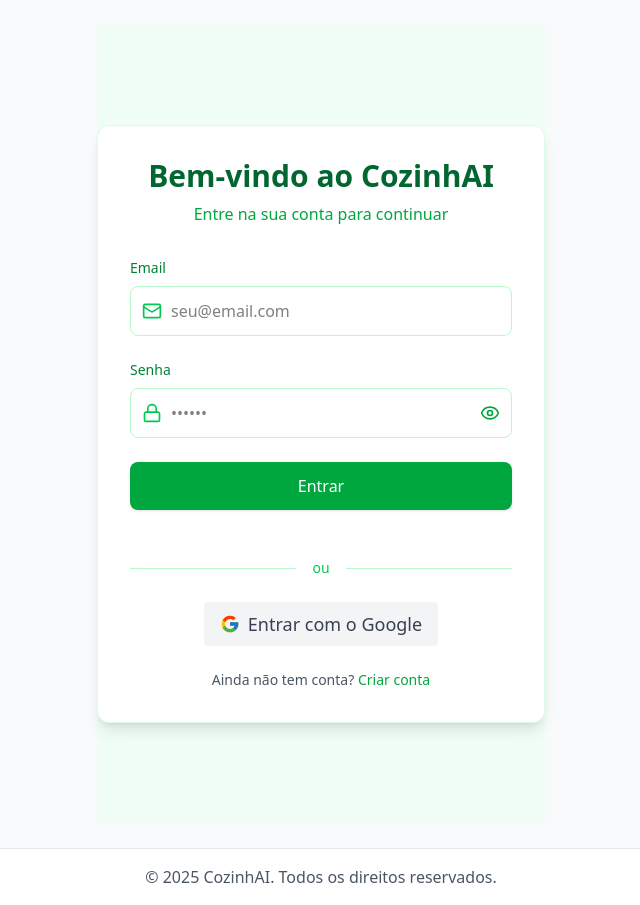
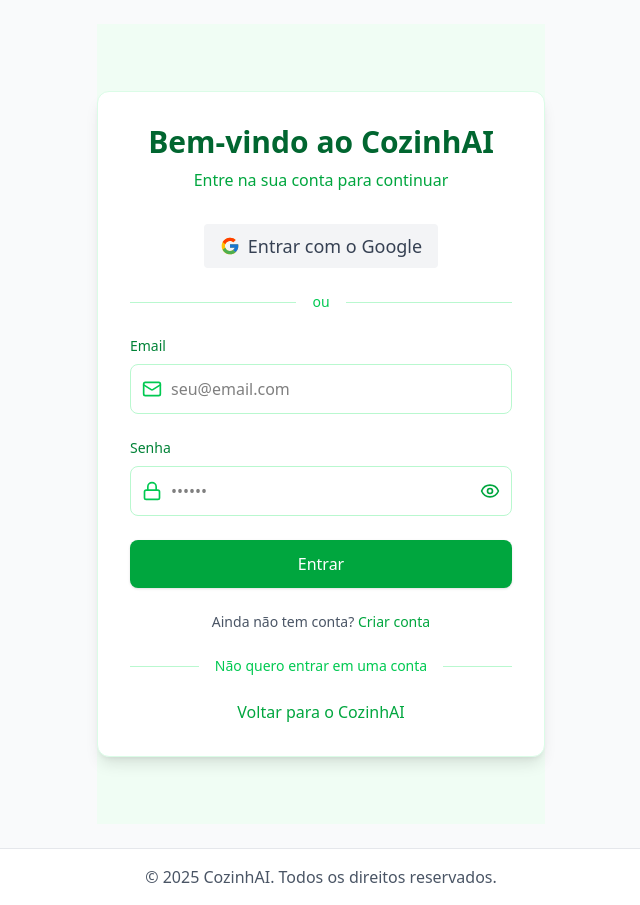
Before and after one commit to GerenciamentoCozinhAI/cozinhAI, a React (Vite) app in the folder frontend/: page /login in a window 1280 px wide. Shown: the whole page, without its empty margins (319-959 px from the left). Built offline with nearby package versions, Linux system fonts and the light colour scheme; no server answers.

Commit message:
Feat: CozinhAI Almost complete layout

```diff
--- a/frontend/src/components/auth/LoginForm.tsx
+++ b/frontend/src/components/auth/LoginForm.tsx
@@ -46,6 +46,15 @@
           </div>
         )}
 
+        <div className="flex justify-center">
+          <GoogleButton />
+        </div>
+
+        <div className="relative flex items-center justify-center mt-6">
+          <div className="border-t border-green-200 absolute w-full"></div>
+          <div className="bg-white px-4 relative text-green-500 text-sm">ou</div>
+        </div>
+
         <div className="space-y-2">
           <label className="block text-sm font-medium text-green-700">Email</label>
           <div className="relative">
@@ -92,15 +101,6 @@
           Entrar
         </button>
 
-        <div className="relative flex items-center justify-center mt-6">
-          <div className="border-t border-green-200 absolute w-full"></div>
-          <div className="bg-white px-4 relative text-green-500 text-sm">ou</div>
-        </div>
-
-        <div className="flex justify-center">
-          <GoogleButton />
-        </div>
-
         <p className="text-sm text-center text-gray-600">
           Ainda não tem conta?{" "}
           <a
@@ -110,6 +110,20 @@
             Criar conta
           </a>
         </p>
+
+        <div className="relative flex items-center justify-center mt-6">
+          <div className="border-t border-green-200 absolute w-full"></div>
+          <div className="bg-white px-4 relative text-green-500 text-sm">Não quero entrar em uma conta</div>
+        </div>
+
+        <div className="text-center mt-4">
+          <a
+            href="/home"
+            className="text-green-600 font-medium hover:text-green-800 hover:underline transition-colors"
+          >
+            Voltar para o CozinhAI
+          </a>
+        </div>
       </form>
     </div>
   )
--- a/frontend/src/components/home/NavBar.tsx
+++ b/frontend/src/components/home/NavBar.tsx
@@ -8,6 +8,7 @@
 
 export default function Navbar({ setShowNavbar }: NavbarProps) {
   const { logout } = useAuth();
+  const { isAuthenticated } = useAuth();
 
   return (
     <div className="h-screen w-64 bg-[#1e5128] text-white flex flex-col overflow-y-auto">
@@ -40,27 +41,42 @@
       {/* Links de navegação */}
       <nav className="flex-1 p-4">
         <div className="space-y-3">
-          <Link to="/home" className="flex items-center gap-3 p-2 rounded-lg hover:bg-[#4e9f3d]/20 transition-colors">
+          <Link
+            to="/home"
+            className="flex items-center gap-3 p-2 rounded-lg hover:bg-[#4e9f3d]/20 transition-colors"
+          >
             <Home size={20} />
             <span>Início</span>
           </Link>
 
-          <Link to="/home/recipes" className="flex items-center gap-3 p-2 rounded-lg hover:bg-[#4e9f3d]/20 transition-colors">
+          <Link
+            to="/home/recipes"
+            className="flex items-center gap-3 p-2 rounded-lg hover:bg-[#4e9f3d]/20 transition-colors"
+          >
             <Book size={20} />
             <span>Receitas</span>
           </Link>
 
-          <Link to="/home/my-recipes" className="flex items-center gap-3 p-2 rounded-lg hover:bg-[#4e9f3d]/20 transition-colors">
+          <Link
+            to="/home/my-recipes"
+            className="flex items-center gap-3 p-2 rounded-lg hover:bg-[#4e9f3d]/20 transition-colors"
+          >
             <User size={20} />
             <span>Minhas Receitas</span>
           </Link>
 
-          <Link to="/home/favorites" className="flex items-center gap-3 p-2 rounded-lg hover:bg-[#4e9f3d]/20 transition-colors">
+          <Link
+            to="/home/favorites"
+            className="flex items-center gap-3 p-2 rounded-lg hover:bg-[#4e9f3d]/20 transition-colors"
+          >
             <Heart size={20} />
             <span>Favoritas</span>
           </Link>
 
-          <Link to="/home/chefIA" className="flex items-center gap-3 p-2 rounded-lg hover:bg-[#4e9f3d]/20 transition-colors">
+          <Link
+            to="/home/chefIA"
+            className="flex items-center gap-3 p-2 rounded-lg hover:bg-[#4e9f3d]/20 transition-colors"
+          >
             <Bot size={20} />
             <span>ChefIA</span>
           </Link>
@@ -69,6 +85,7 @@
 
       {/* Botão de logout */}
       <div className="p-4 border-t border-[#4e9f3d]/30">
+        {isAuthenticated ? (
           <button
             onClick={logout}
             className="w-full flex items-center gap-3 p-2 rounded-lg hover:bg-[#4e9f3d]/20 transition-colors"
@@ -76,6 +93,15 @@
             <LogOut size={20} />
             <span>Sair</span>
           </button>
+        ) : (
+          <Link
+            to="/login"
+            className="w-full flex items-center gap-3 p-2 rounded-lg hover:bg-[#4e9f3d]/20 transition-colors"
+          >
+            <LogOut size={20} />
+            <span>Entrar</span>
+          </Link>
+        )}
       </div>
     </div>
   );
```
Lines whose indentation alone changed are shown as unchanged.
